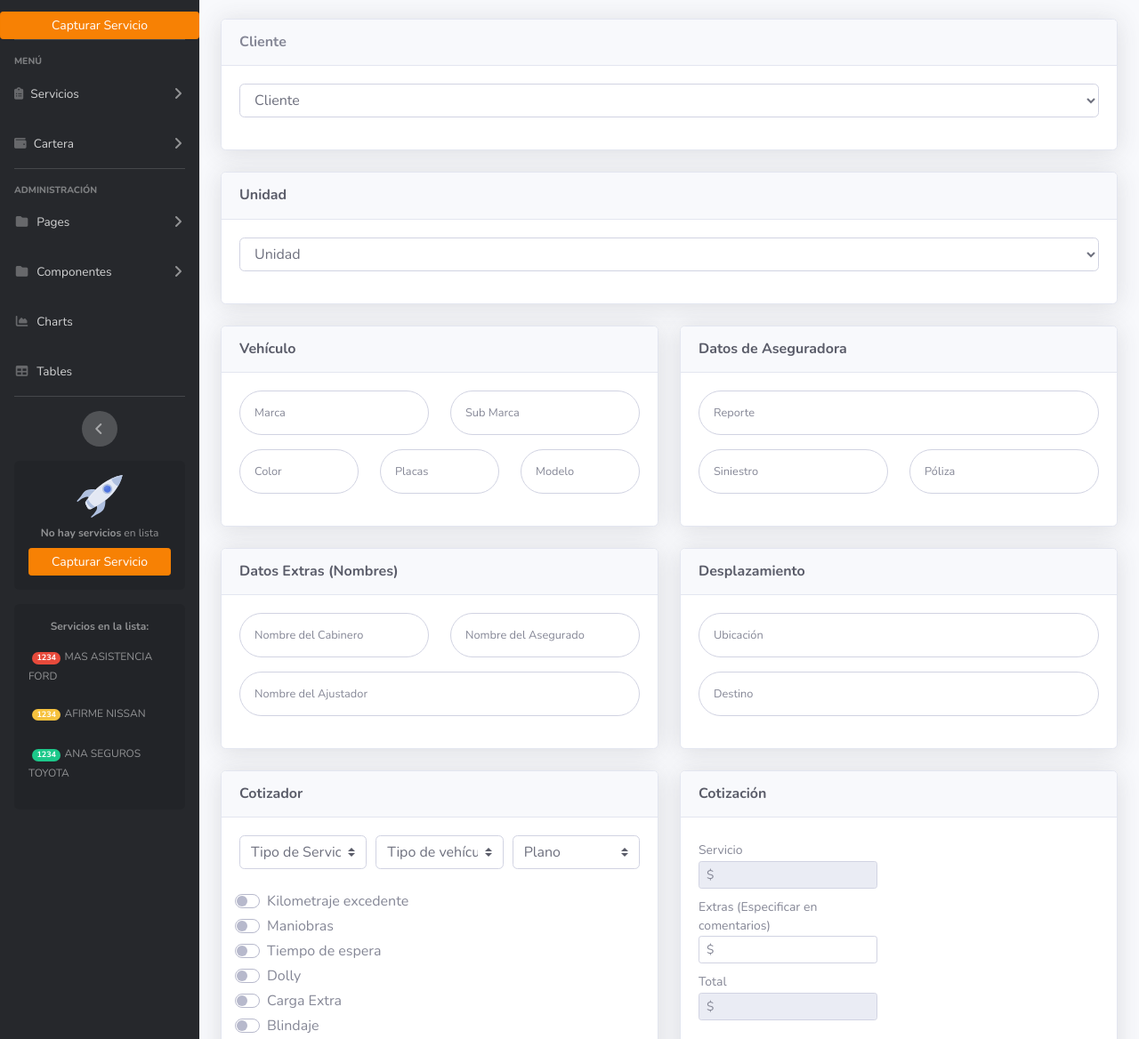
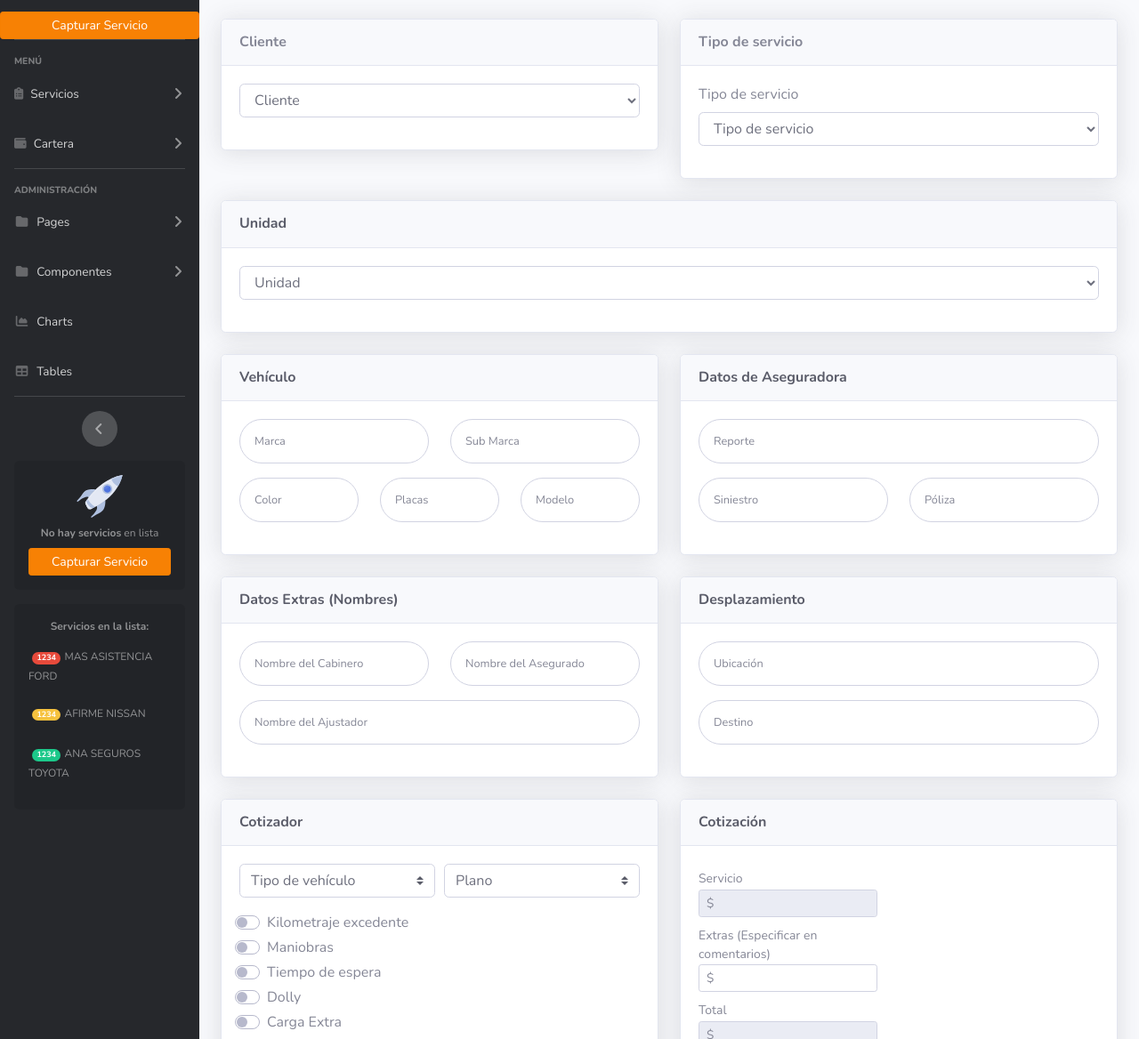
Before and after one commit to gessyavila91/admigrua_X_FRONT, a website: page nuevo.html in a window 1280 px wide. Shown: the part 131-1299 px from the top of the page at 89% size. Drawn offline with nearby package versions, Linux system fonts and the light colour scheme.

Commit message:
Modificacion tipos de servicio

```diff
--- a/nuevo.html
+++ b/nuevo.html
@@ -458,7 +458,7 @@
                 <div class="row">
 
                     <!-- Content Column -->
-                    <div class="col-lg-12 mb-0">
+                    <div class="col-lg-6 mb-0">
 
                         <!-- Client Card -->
                         <div class="card shadow mb-4">
@@ -481,6 +481,32 @@
                         </div>
 
                     </div>
+
+                    <!-- Content Column -->
+                    <div class="col-lg-6 mb-0">
+
+                        <!-- Client Card -->
+                        <div class="card shadow mb-4">
+                            <div class="card-header py-3">
+                                <h6 class="m-0 font-weight-bold text-darky">Tipo de servicio</h6>
+                            </div>
+                            <div class="card-body">
+                                <form class="user">
+                                    <div class="form-group form-combobox">
+                                        <label>Tipo de servicio</label>
+                                        <select class="form-control col-sm-12 mb-3 "
+                                                id="cliente">
+                                            <option selected disabled value="">Tipo de servicio</option>
+                                            <option>Traslado</option>
+                                            <option>Asistencia</option>
+                                        </select>
+                                    </div>
+                                </form>
+                            </div>
+                        </div>
+
+                    </div>
+
 
                     <!-- Content Column -->
                     <div class="col-lg-12 mb-0">
@@ -659,24 +685,19 @@
                             <div class="card-body">
                                 <form class="user">
 
-                                    <div class="form-row">
-                                        <div class="col-md-4 mb-4">
-                                            <select class="custom-select" id="tipoServicio" required>
-                                                <option selected disabled value="">Tipo de Servicio</option>
-                                                <option>Traslado</option>
-                                                <option>Asistencia</option>
-                                            </select>
-                                        </div>
-                                        <div class="col-md-4 mb-4">
+                                    <div class="form-row mb-3">
+
+                                        <div class="col-md-6 mb-6">
                                             <select class="custom-select" id="tipoVehiculo" required>
                                                 <option selected disabled value="">Tipo de vehículo</option>
                                                 <option>A</option>
                                                 <option>B</option>
                                                 <option>C</option>
-                                                <option>D o E</option>
+                                                <option>D</option>
+                                                <option>E</option>
                                             </select>
                                         </div>
-                                        <div class="col-md-4 mb-4">
+                                        <div class="col-md-6 mb-6">
                                             <select class="custom-select" id="plano" required>
                                                 <option selected disabled value="">Plano</option>
                                                 <option>A</option>
```
